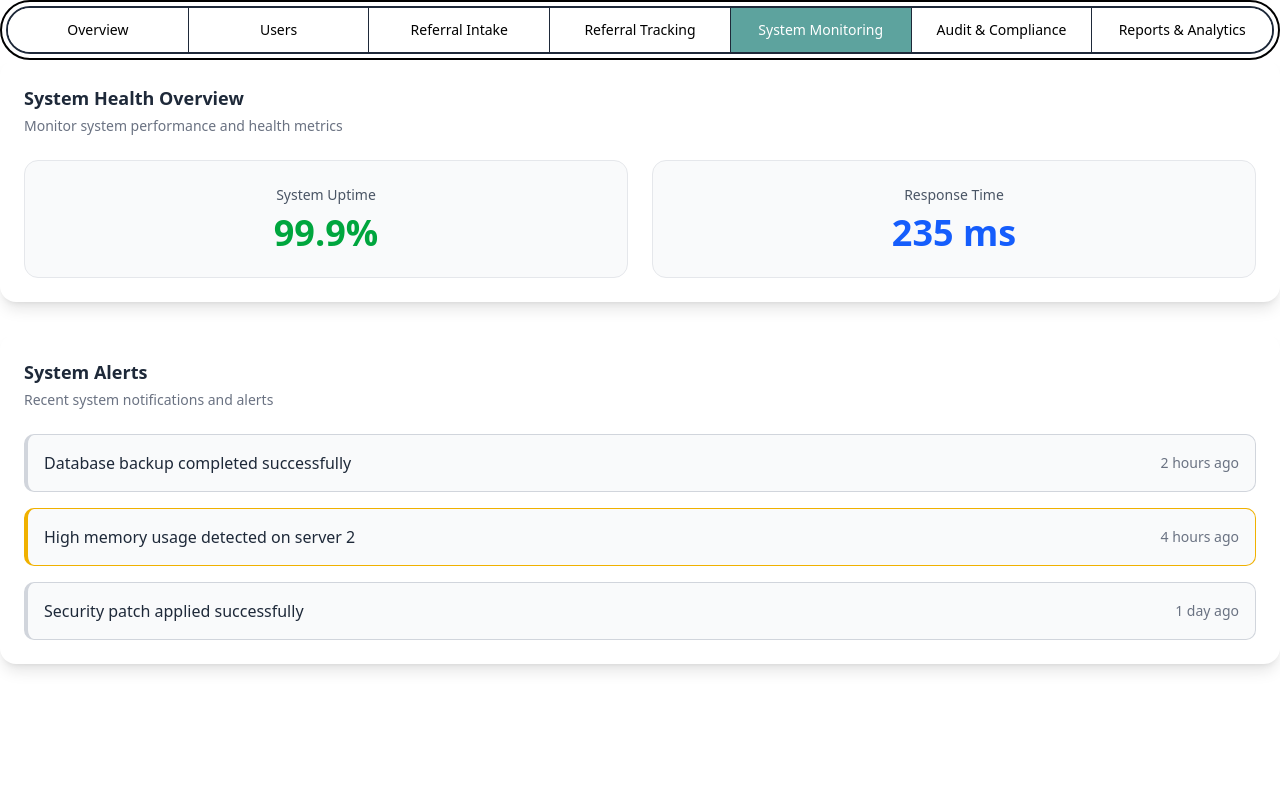
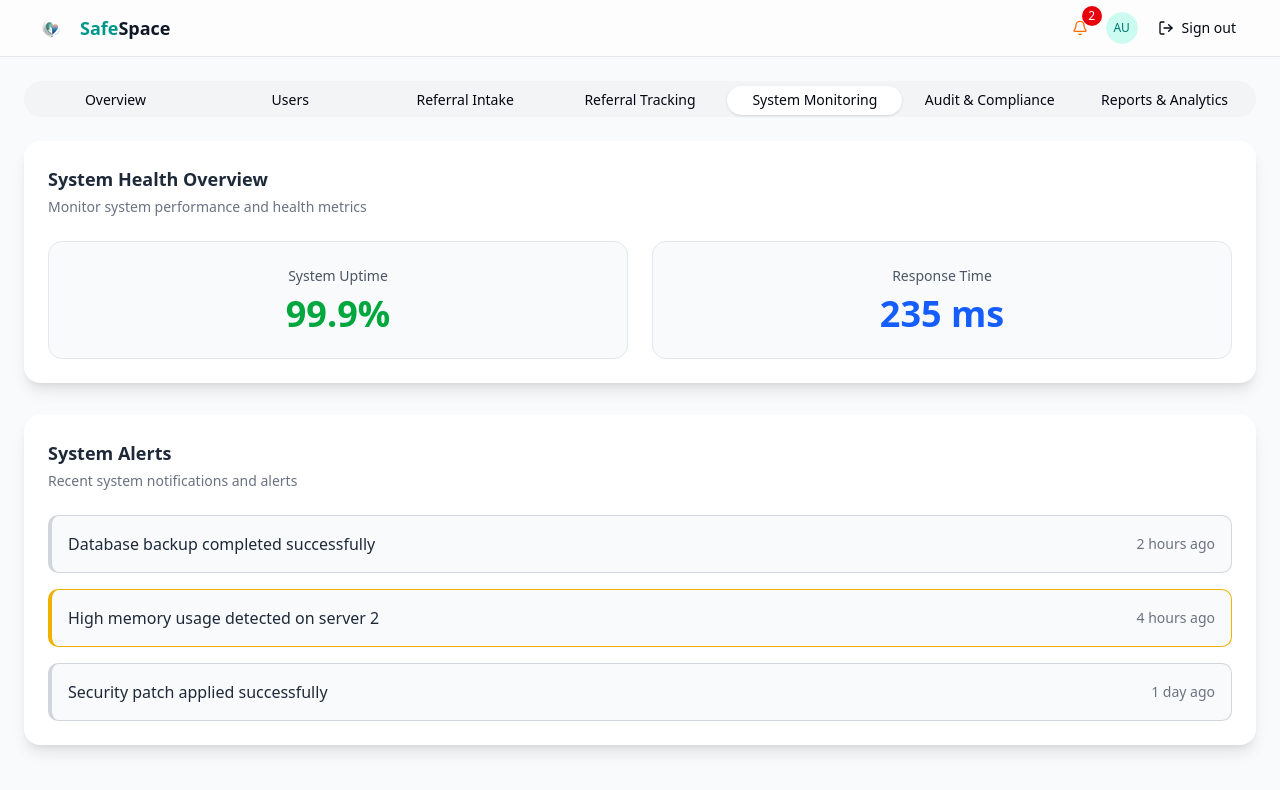
Before and after one commit to RhailynJane/SafeSpaceApp_Web, a Next.js app: page /admin/system-monitoring in a window 1280 px wide. Shown: the top 790 px of the page. Built offline with nearby package versions, Linux system fonts and the light colour scheme.

Commit message:
fixed navigation

```diff
--- a/app/admin/layout.js
+++ b/app/admin/layout.js
@@ -1,12 +1,29 @@
+'use client';
 import AdminNav from "@/components/admindashboard/AdminNav";
+import SiteHeader from "@/components/site-header";
 
 // REFERENCES: Gemini Code Assist Agent / Gemini-Pro-2
 
 export default function AdminLayout({ children }) {
+  // Mock user data for demonstration
+  const userName = "Admin User";
+  const isAuthenticated = true;
+  const handleSignOut = () => {
+    // In a real app, this would handle the sign-out logic
+    alert("Signed out!");
+  };
+
   return (
-    <>
+    <div className="min-h-screen bg-gray-50">
+      <SiteHeader
+        isAuthenticated={isAuthenticated}
+        userName={userName}
+        onSignOut={handleSignOut}
+      />
       <AdminNav />
-      {children}
-    </>
+      <main className="p-6">
+        {children}
+      </main>
+    </div>
   );
 }
--- a/components/admindashboard/AdminNav.js
+++ b/components/admindashboard/AdminNav.js
@@ -1,21 +1,12 @@
 'use client';
 import React from 'react';
-import Link from 'next/link';
-import { usePathname } from 'next/navigation';
+import { usePathname, useRouter } from 'next/navigation';
+import { Tabs, TabsList, TabsTrigger } from "@/components/ui/tabs";
 
-// REFERENCES: Gemini Code Assist Agent / Gemini-Pro-2
+export default function AdminNav() {
+    const pathname = usePathname();
+    const router = useRouter();
 
-/**
- * AdminNav component provides a navigation bar for the admin dashboard.
- * It dynamically highlights the currently active link based on the current URL path.
- */
-export default function AdminNav() {
-    // usePathname is a Next.js hook that returns the current URL's pathname.
-    // This is used to determine which navigation link is currently active.
-    const pathname = usePathname();
-
-    // Defines the navigation links for the admin dashboard.
-    // Each object contains a 'name' for display and an 'href' for the navigation path.
     const navLinks = [
         { name: 'Overview', href: '/admin/overview' },
         { name: 'Users', href: '/admin/users' },
@@ -26,45 +17,21 @@ export default function AdminNav() {
         { name: 'Reports & Analytics', href: '/admin/reports-analytics' },
     ];
 
+    const handleTabChange = (value) => {
+        router.push(value);
+    };
+
     return (
-        // Main navigation container with full width.
-        <nav className="w-full">
-            {/* Outer border and rounded full shape for the navigation bar. */}
-            <div className="border-2 border-black rounded-full p-1 mx-auto w-full max-w-screen-xl">
-                {/* Container for horizontal scrolling if content overflows. */}
-                <div className="overflow-x-auto scrollbar-hide ">
-                    {/* Inner container for the navigation links, styled as a flex row. */}
-                    <div className="flex border-2 border-gray-800 rounded-full overflow-x-auto whitespace-nowrap w-full">
-                        {/* Maps through the navLinks array to render each navigation item. */}
-                        {navLinks.map((link, index) => {
-                            // Determines if the current link's href matches the current pathname,
-                            // indicating it's the active link.
-                            const isActive = pathname === link.href;
-                            return (
-                                // Next.js Link component for client-side navigation without full page reloads.
-                                <Link
-                                    key={link.name} // Unique key for each link, important for React list rendering.
-                                    href={link.href} // The destination path for the link.
-                                    // Dynamic class names for styling:
-                                    // - flex-1, min-w-[120px], text-center, px-6, py-3, font-medium, text-sm, transition are base styles.
-                                    // - isActive applies specific background and text color for the active link.
-                                    // - Inactive links have a white background, black text, and a hover effect.
-                                    // - A right border is added to all links except the last one for visual separation.
-                                    className={`flex-1 min-w-[120px] text-center px-6 py-3 font-medium text-sm transition
-                                        ${isActive
-                                            ? 'bg-[#5DA39E] text-white'
-                                            : 'bg-white text-black hover:bg-gray-100'
-                                        }
-                                        ${index !== navLinks.length - 1 ? 'border-r border-gray-800' : ''}`
-                                    }
-                                >
-                                    {link.name} {/* Displays the name of the navigation link. */}
-                                </Link>
-                            );
-                        })}
-                    </div>
-                </div>
-            </div>
+        <nav className="w-full px-6 pt-6">
+            <Tabs value={pathname} onValueChange={handleTabChange} className="w-full">
+                <TabsList className="grid w-full grid-cols-7 bg-gray-100 p-1 rounded-full">
+                    {navLinks.map((link) => (
+                        <TabsTrigger key={link.name} value={link.href} className="rounded-full">
+                            {link.name}
+                        </TabsTrigger>
+                    ))}
+                </TabsList>
+            </Tabs>
         </nav>
     );
 }
```
